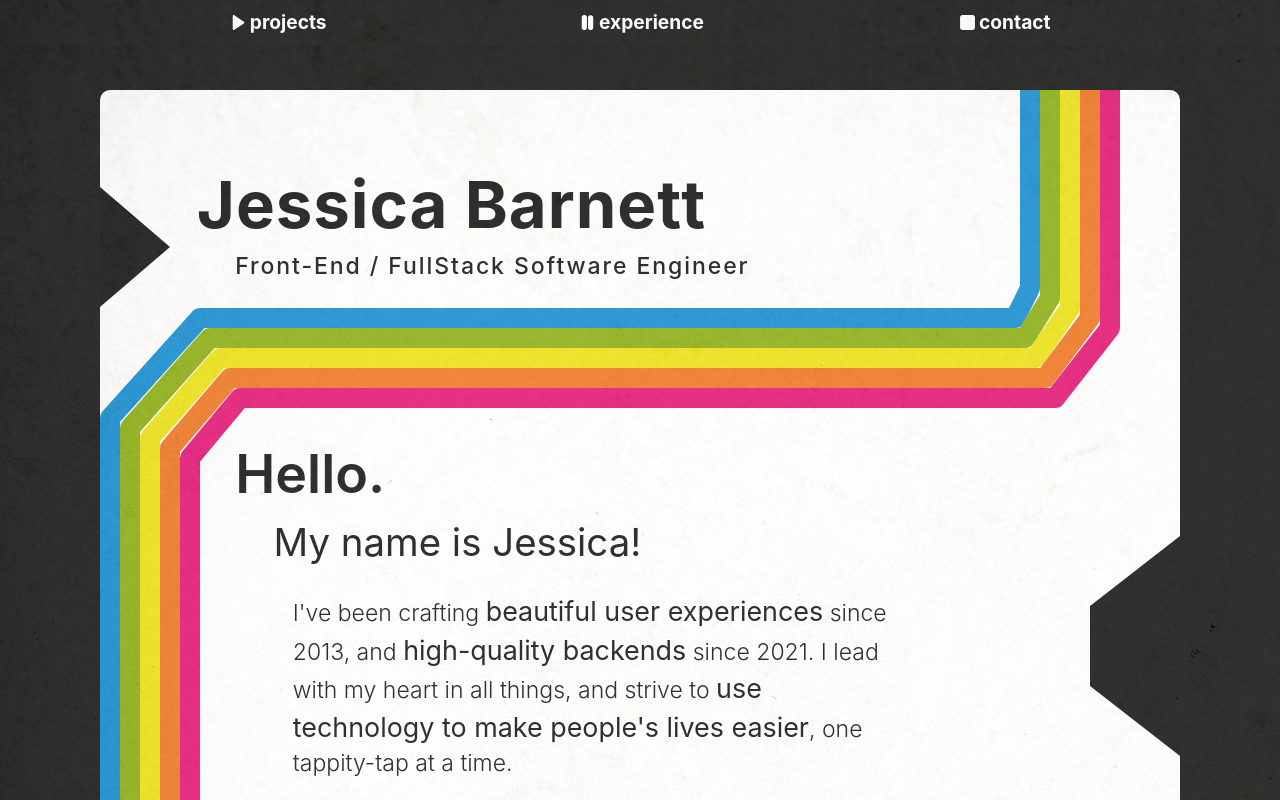
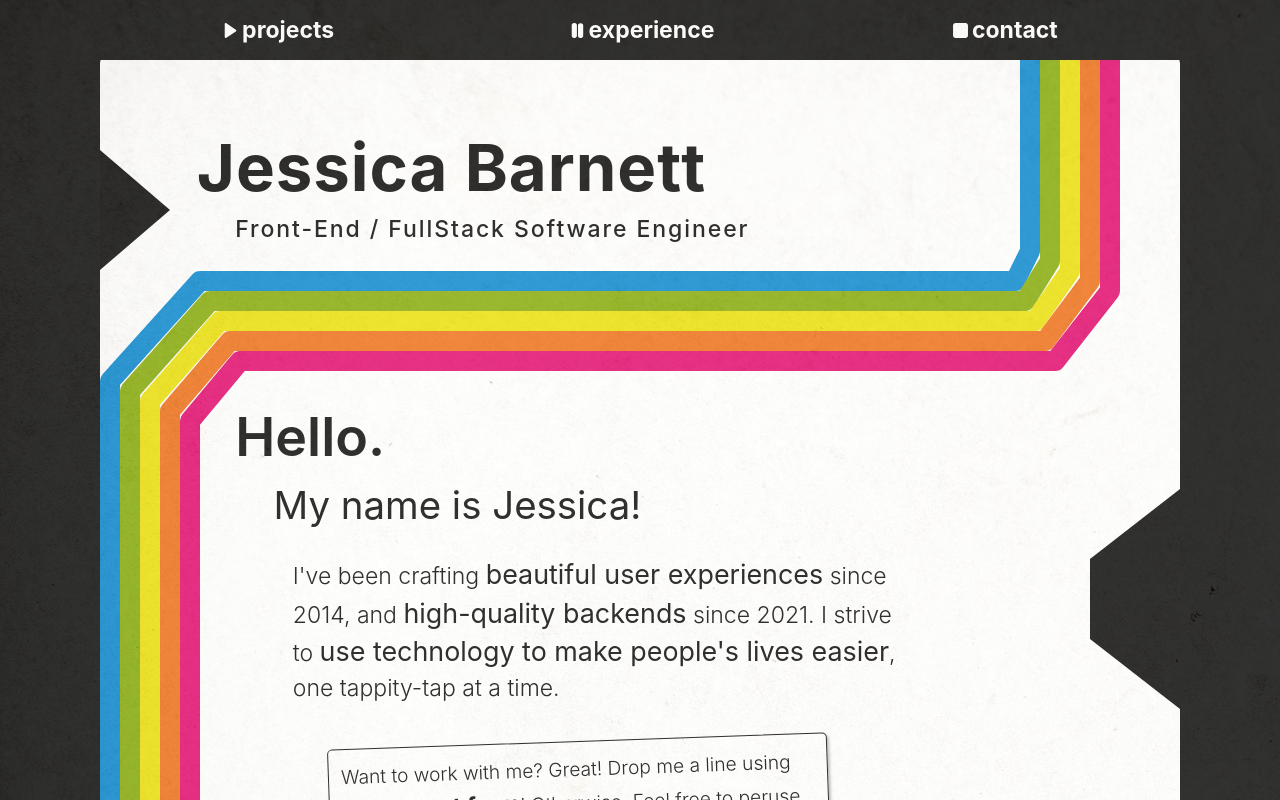
Before and after one commit to JessicaBarnett/JessicaBarnett.github.io, a React (Vite) app: page / in a window 1280 px wide. Shown: the top 800 px of the page. Built offline with nearby package versions, Linux system fonts and the light colour scheme.

Commit message:
fixes sizing and overflow issues in nav at wide bp

```diff
--- a/src/App.css
+++ b/src/App.css
@@ -293,6 +293,30 @@ table {
   border: 1px solid #000;
 }
 
+/******************************************
+        Forwarder Utilities file
+*******************************************/
+/*
+  We have a selector that can select based on the previous
+  sibling's class...
+
+  .make-the-next-p-different + p {
+    // rules are applied to p tags that are
+    // PRECEEDED by `.make-the-next-p-different`
+  }
+
+  but not one that can select based on the
+  NEXT sibling's class.
+
+  p - .make-the-previous-p-different {
+    // this selector doesn't exist :(
+  }
+
+  this is just a slightly more readable way to do that.
+*/
+/**************
+    TITLES
+***************/
 .nav {
   background-color: #000;
   width: 100%;
@@ -328,8 +352,7 @@ table {
   align-items: center;
   display: grid;
   max-width: 1080px;
-  margin: 0 auto;
-  height: 45px;
+  margin: 8px auto;
 }
 .nav-links span {
   vertical-align: middle;
@@ -344,6 +367,8 @@ table {
 }
 
 .nav-link {
+  font-size: 1.2rem;
+  line-height: 1.8rem;
   white-space: nowrap;
   padding: 4px 8px;
   border: none;
@@ -403,9 +428,6 @@ table {
   }
 }
 
-/**************
-    TITLES
-***************/
 /*************
   About
 **************/
@@ -500,27 +522,6 @@ em {
   }
 }
 
-/******************************************
-        Forwarder Utilities file
-*******************************************/
-/*
-  We have a selector that can select based on the previous
-  sibling's class...
-
-  .make-the-next-p-different + p {
-    // rules are applied to p tags that are
-    // PRECEEDED by `.make-the-next-p-different`
-  }
-
-  but not one that can select based on the
-  NEXT sibling's class.
-
-  p - .make-the-previous-p-different {
-    // this selector doesn't exist :(
-  }
-
-  this is just a slightly more readable way to do that.
-*/
 /********************
    ROOT
 *********************/
@@ -530,7 +531,7 @@ em {
   height: 100%;
   width: 100%;
   padding-bottom: 16px;
-  margin-top: 45px;
+  margin-top: 8px;
   padding-top: 45px;
 }
 .background:before {
--- a/src/components/AboutSection.tsx
+++ b/src/components/AboutSection.tsx
@@ -11,7 +11,7 @@ function AboutSection() {
                 </p>
                 <div className="paragraph-group">
                     <p className="indent-2 deco-font-3 ">
-                        I've been crafting <em>beautiful user experiences</em> since 2013, and <em>high-quality backends</em> since 2021.  I lead with my heart in all things, and strive to <em>use technology to make people's lives easier</em>, one tappity-tap at a time.
+                        I've been crafting <em>beautiful user experiences</em> since 2014, and <em>high-quality backends</em> since 2021.  I strive to <em>use technology to make people's lives easier</em>, one tappity-tap at a time.
                     </p>
                 </div>
                 <p className="deco-font-4 emphasized-p">
--- a/stylesheets/partials/_layout.scss
+++ b/stylesheets/partials/_layout.scss
@@ -11,7 +11,7 @@
   height: 100%;
   width: 100%;
   padding-bottom: 16px;
-  margin-top: $nav-height;
+  margin-top: 8px;
   padding-top: $nav-height;
 
   &:before {
--- a/stylesheets/partials/_navigation.scss
+++ b/stylesheets/partials/_navigation.scss
@@ -1,6 +1,5 @@
 @use "../variables/variables" as *;
-@use "../utilities/overlays" as *;
-@use "../utilities/media-queries" as *;
+@use "../utilities/utilities" as *;
 
 .nav {
   background-color: $black;
@@ -28,8 +27,7 @@
   align-items: center;
   display: grid;
   max-width: $page-max-width;
-  margin: 0 auto;
-  height: $nav-height;
+  margin: 8px auto;
 
   span {
     vertical-align: middle;
@@ -47,6 +45,7 @@
 }
 
 .nav-link {
+  @include font-size(1.2rem);
   white-space: nowrap;
   padding: 4px 8px;
   border: none;
```
Also changed, not shown: 1 other file (tests, documents, lock files or other folders).
